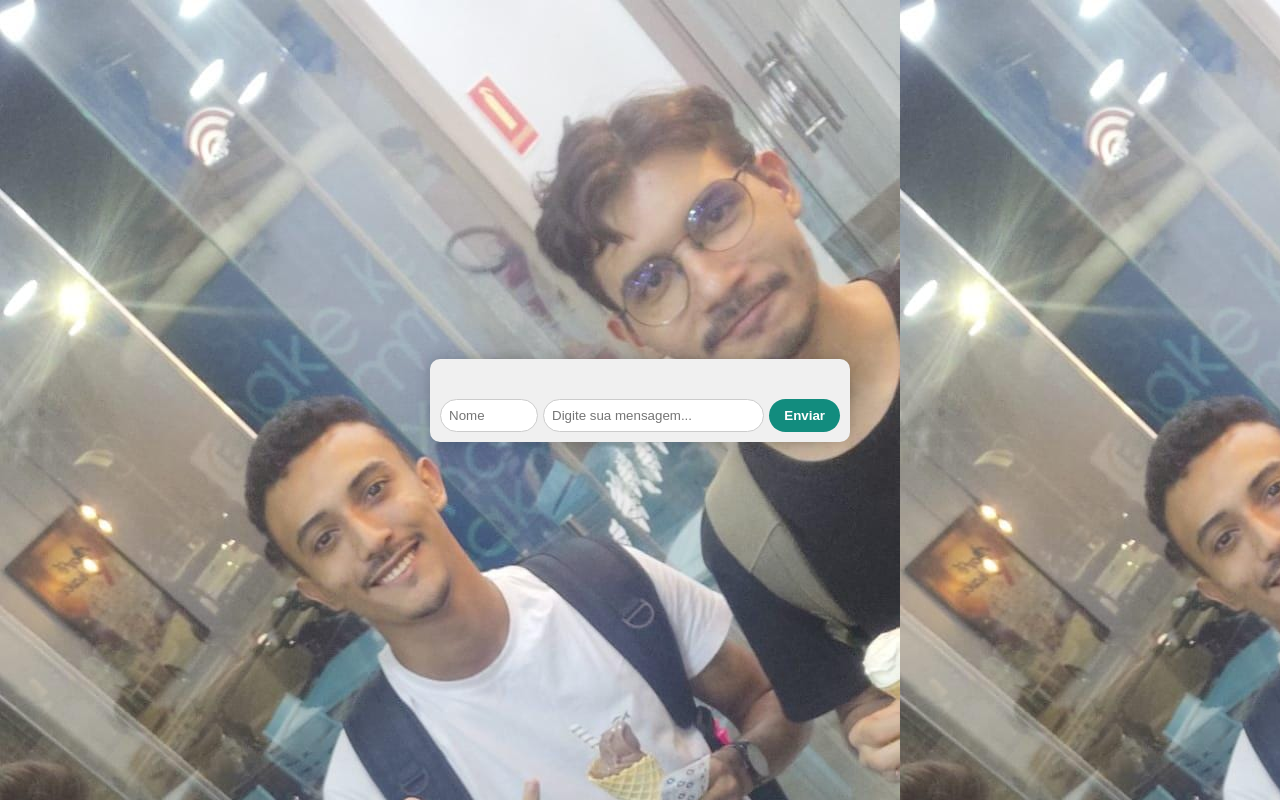
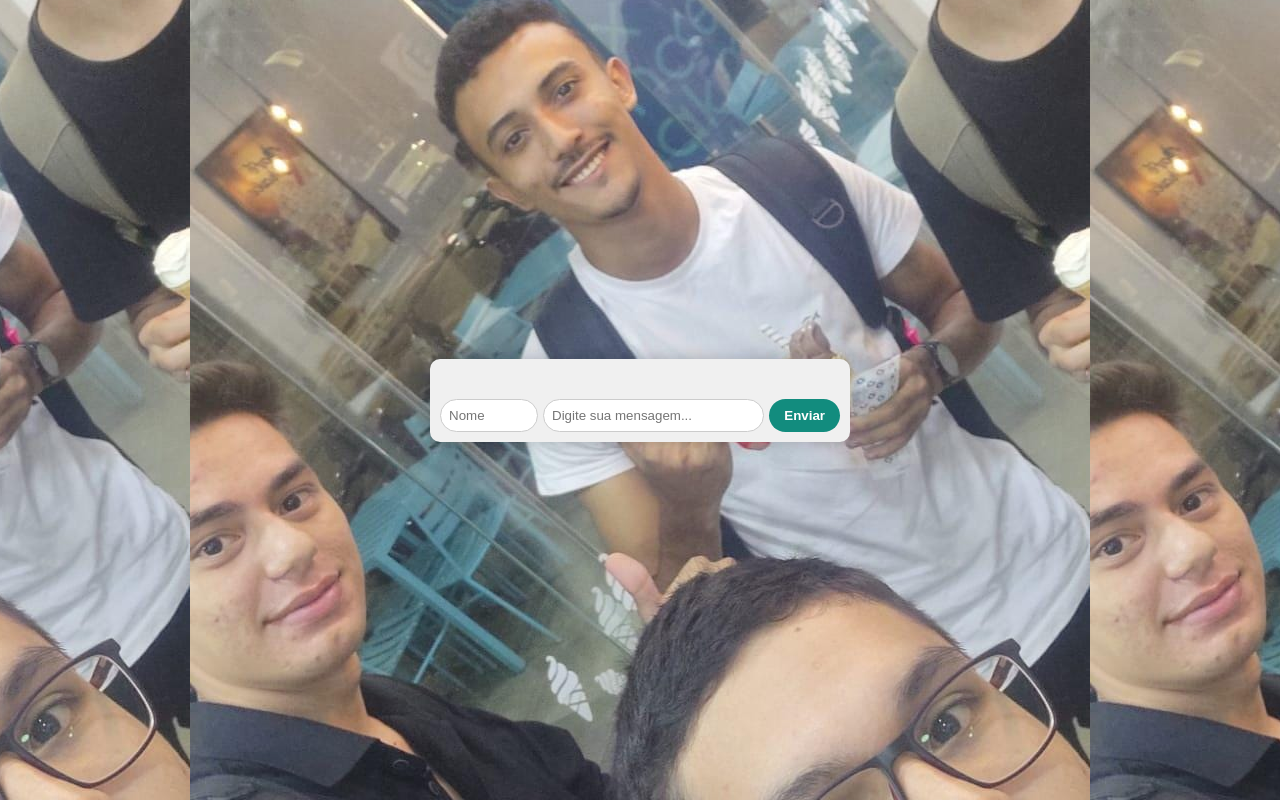
Before and after one commit to JGLoot/chat-firebase, a plain HTML site: page index.html in a window 1280 px wide. Drawn offline with Linux system fonts and the light colour scheme; no server answers.

Commit message:
Update index.html

```diff
--- a/index.html
+++ b/index.html
@@ -5,7 +5,7 @@
   <title>Chat Estilo WhatsApp</title>
   <style>
     body {
-      body: 100%;
+      background: 50%;
       font-family: Arial, sans-serif;
       background-image: url("foto.jpg");
       display: flex;
```
